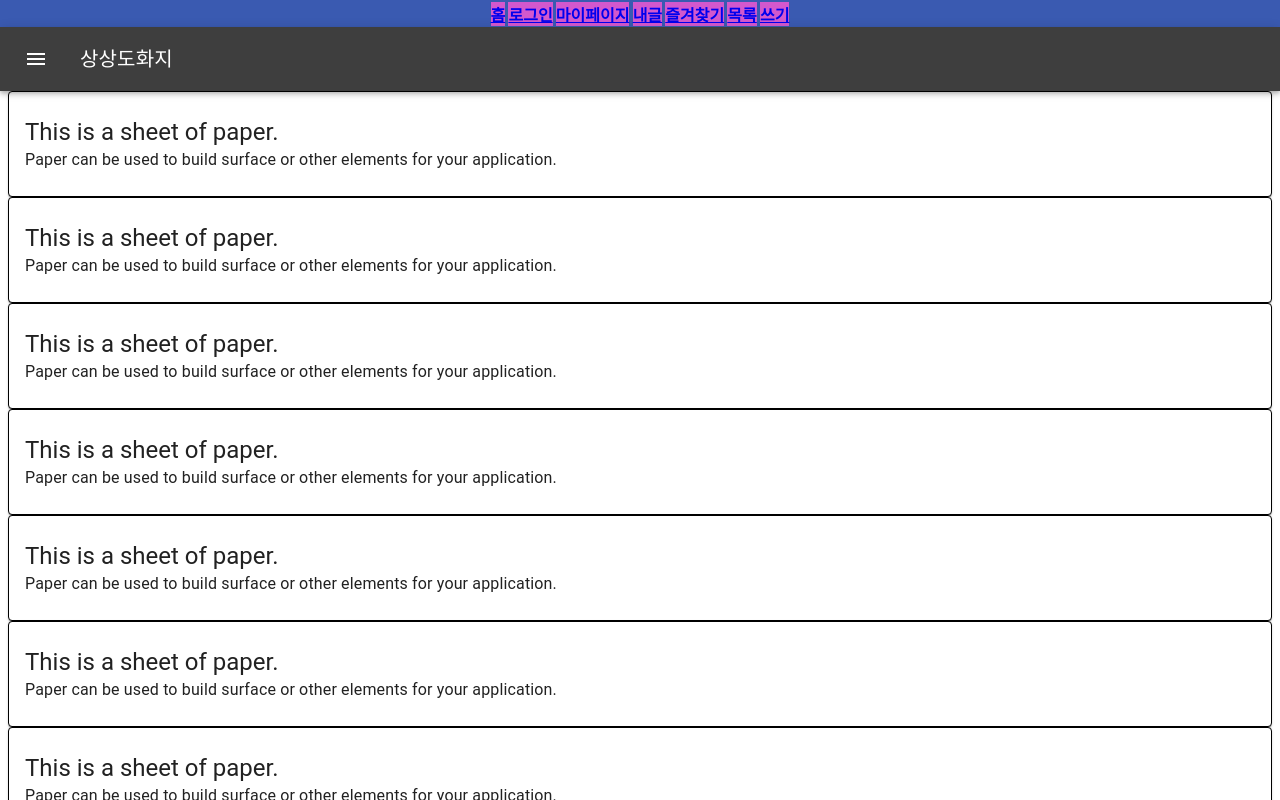
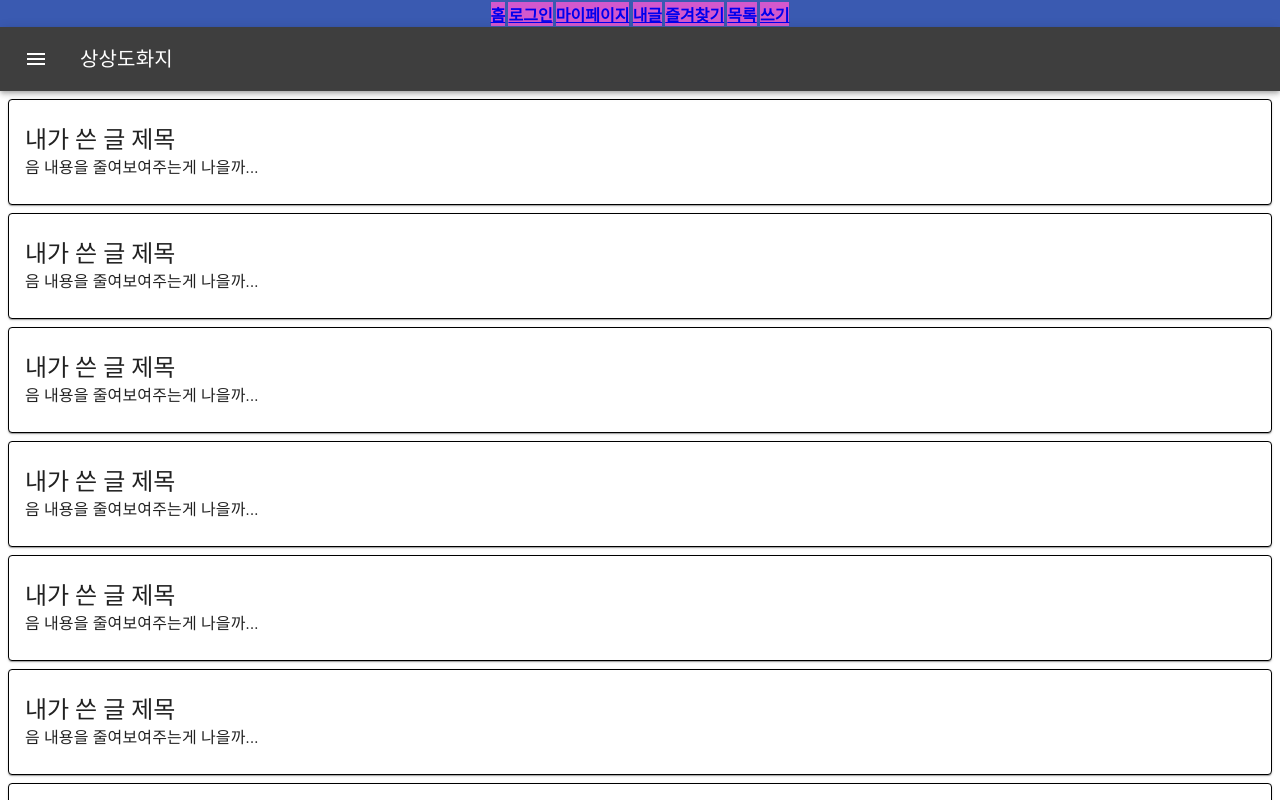
Before and after one commit to oggy-s/ImaginePaper, a React (Create React App) app in the folder src/frontend/: page /myList in a window 1280 px wide. Shown: the top 800 px of the page. Built offline with nearby package versions, Linux system fonts and the light colour scheme.

Commit message:
스타일 일부 수정

```diff
--- a/src/frontend/src/components/myWrite/MyWrite.js
+++ b/src/frontend/src/components/myWrite/MyWrite.js
@@ -10,6 +10,7 @@ const useStyles = makeStyles(theme => ({
         border: '1px solid black',
         marginLeft: theme.spacing(1),
         marginRight: theme.spacing(1),
+        marginTop: theme.spacing(1),
     },
 }));
 
@@ -20,10 +21,10 @@ export default function PaperSheet() {
         <div>
             <Paper className={classes.root}>
                 <Typography variant="h5" component="h3">
-                    This is a sheet of paper.
+                    내가 쓴 글 제목
         </Typography>
                 <Typography component="p">
-                    Paper can be used to build surface or other elements for your application.
+                    음 내용을 줄여보여주는게 나을까...
         </Typography>
             </Paper>
         </div>
```
